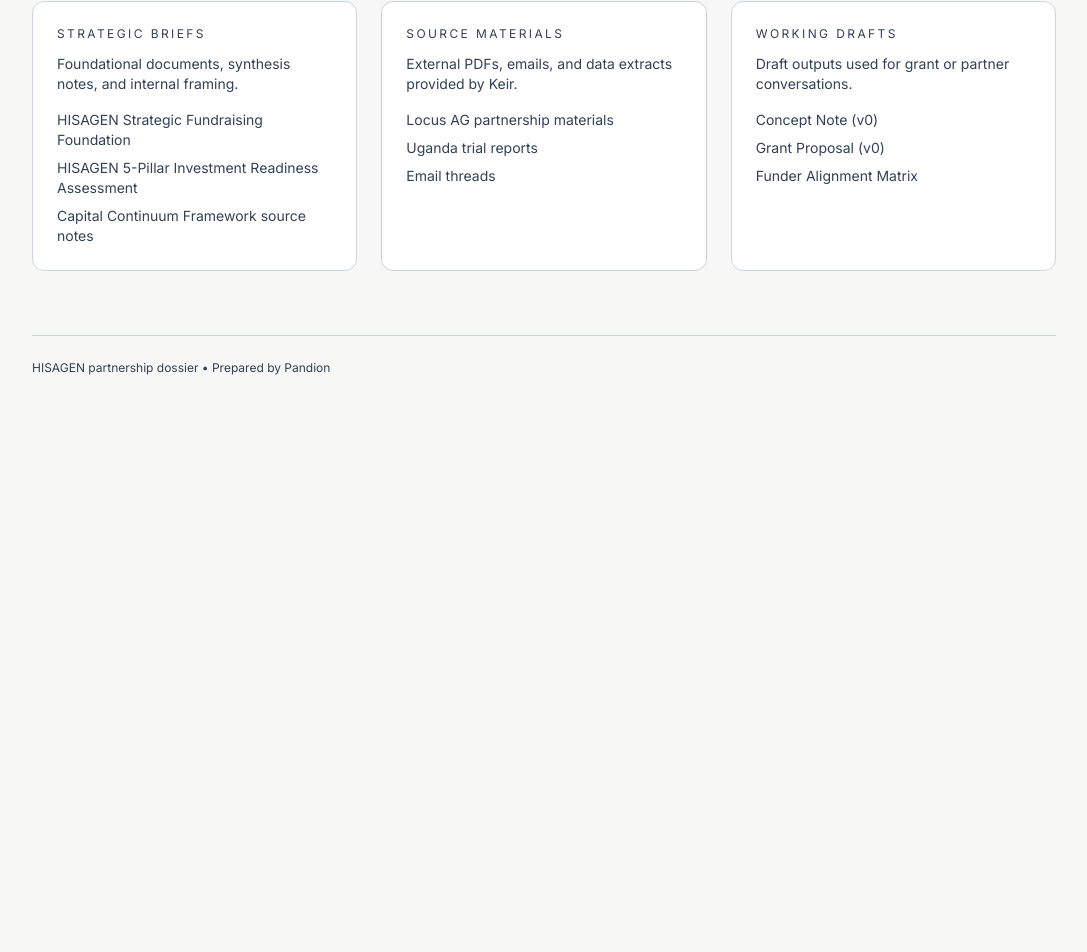
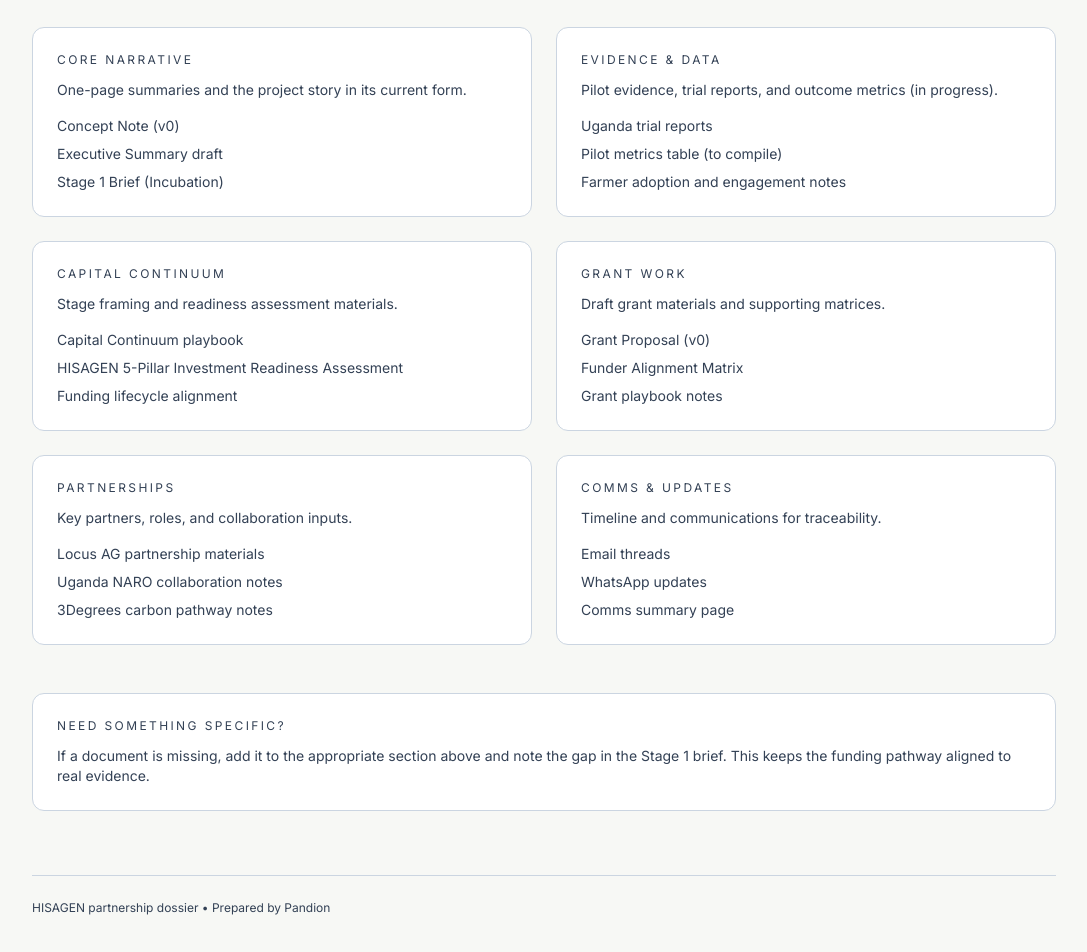
Before and after one commit to juakali100/hisagen, a Next.js app: page /resources in a window 1280 px wide. Shown: the part 441-1393 px from the top of the page, without its empty margins (96-1183 px from the left). Before the commit the page ends 857 px from the top, so only its background shows below. Built offline with nearby package versions, Linux system fonts and the light colour scheme.

Commit message:
Expand resources page with detailed sections

```diff
--- a/src/app/resources/page.tsx
+++ b/src/app/resources/page.tsx
@@ -2,23 +2,50 @@ import StageBreadcrumb from "../../components/StageBreadcrumb";
 
 const resources = [
   {
-    title: "Strategic Briefs",
-    description: "Foundational documents, synthesis notes, and internal framing.",
+    title: "Core Narrative",
+    description: "One-page summaries and the project story in its current form.",
     items: [
-      "HISAGEN Strategic Fundraising Foundation",
-      "HISAGEN 5-Pillar Investment Readiness Assessment",
-      "Capital Continuum Framework source notes",
+      "Concept Note (v0)",
+      "Executive Summary draft",
+      "Stage 1 Brief (Incubation)",
     ],
   },
   {
-    title: "Source Materials",
-    description: "External PDFs, emails, and data extracts provided by Keir.",
-    items: ["Locus AG partnership materials", "Uganda trial reports", "Email threads"],
+    title: "Evidence & Data",
+    description: "Pilot evidence, trial reports, and outcome metrics (in progress).",
+    items: [
+      "Uganda trial reports",
+      "Pilot metrics table (to compile)",
+      "Farmer adoption and engagement notes",
+    ],
   },
   {
-    title: "Working Drafts",
-    description: "Draft outputs used for grant or partner conversations.",
-    items: ["Concept Note (v0)", "Grant Proposal (v0)", "Funder Alignment Matrix"],
+    title: "Capital Continuum",
+    description: "Stage framing and readiness assessment materials.",
+    items: [
+      "Capital Continuum playbook",
+      "HISAGEN 5-Pillar Investment Readiness Assessment",
+      "Funding lifecycle alignment",
+    ],
+  },
+  {
+    title: "Grant Work",
+    description: "Draft grant materials and supporting matrices.",
+    items: ["Grant Proposal (v0)", "Funder Alignment Matrix", "Grant playbook notes"],
+  },
+  {
+    title: "Partnerships",
+    description: "Key partners, roles, and collaboration inputs.",
+    items: [
+      "Locus AG partnership materials",
+      "Uganda NARO collaboration notes",
+      "3Degrees carbon pathway notes",
+    ],
+  },
+  {
+    title: "Comms & Updates",
+    description: "Timeline and communications for traceability.",
+    items: ["Email threads", "WhatsApp updates", "Comms summary page"],
   },
 ];
 
@@ -35,14 +62,15 @@ export default function ResourcesPage() {
           Resources
         </p>
         <h1 className="mt-4 text-4xl font-semibold leading-tight text-secondary">
-          Source materials and working drafts
+          Complete reference library for HISAGEN
         </h1>
         <p className="mt-4 max-w-2xl text-base leading-relaxed text-slate">
-          This section indexes source documents, PDFs, and draft outputs used during Stage 1.
+          This is the master index for all source materials, drafts, and working notes. Each
+          section corresponds to a Stage 1 deliverable or evidence requirement.
         </p>
       </section>
 
-      <section className="mt-12 grid gap-6 md:grid-cols-3">
+      <section className="mt-12 grid gap-6 md:grid-cols-2">
         {resources.map((section) => (
           <div key={section.title} className="rounded-xl border border-mist bg-white p-6">
             <p className="text-xs uppercase tracking-[0.2em] text-slate">{section.title}</p>
@@ -55,6 +83,14 @@ export default function ResourcesPage() {
           </div>
         ))}
       </section>
+
+      <section className="mt-12 rounded-xl border border-mist bg-white p-6">
+        <p className="text-xs uppercase tracking-[0.2em] text-slate">Need Something Specific?</p>
+        <p className="mt-3 text-sm text-slate">
+          If a document is missing, add it to the appropriate section above and note the gap in
+          the Stage 1 brief. This keeps the funding pathway aligned to real evidence.
+        </p>
+      </section>
     </div>
   );
 }
```
